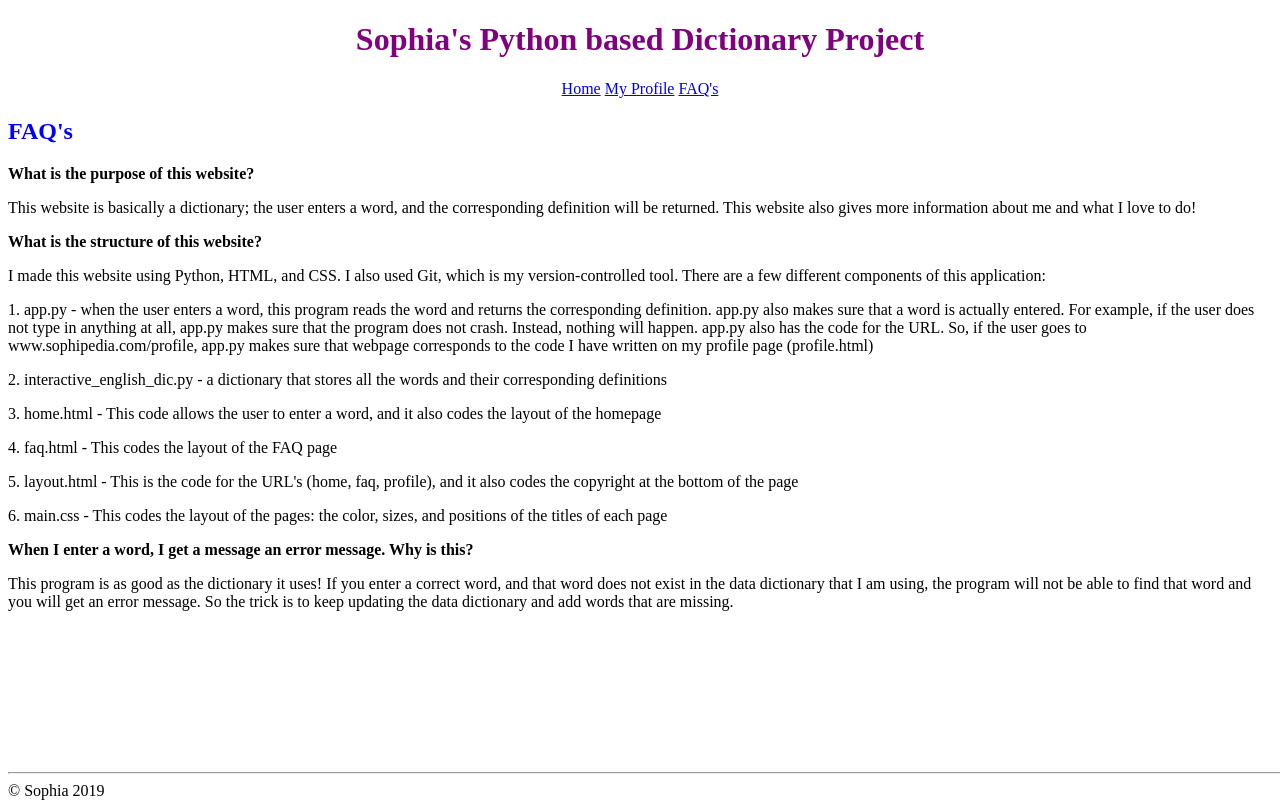
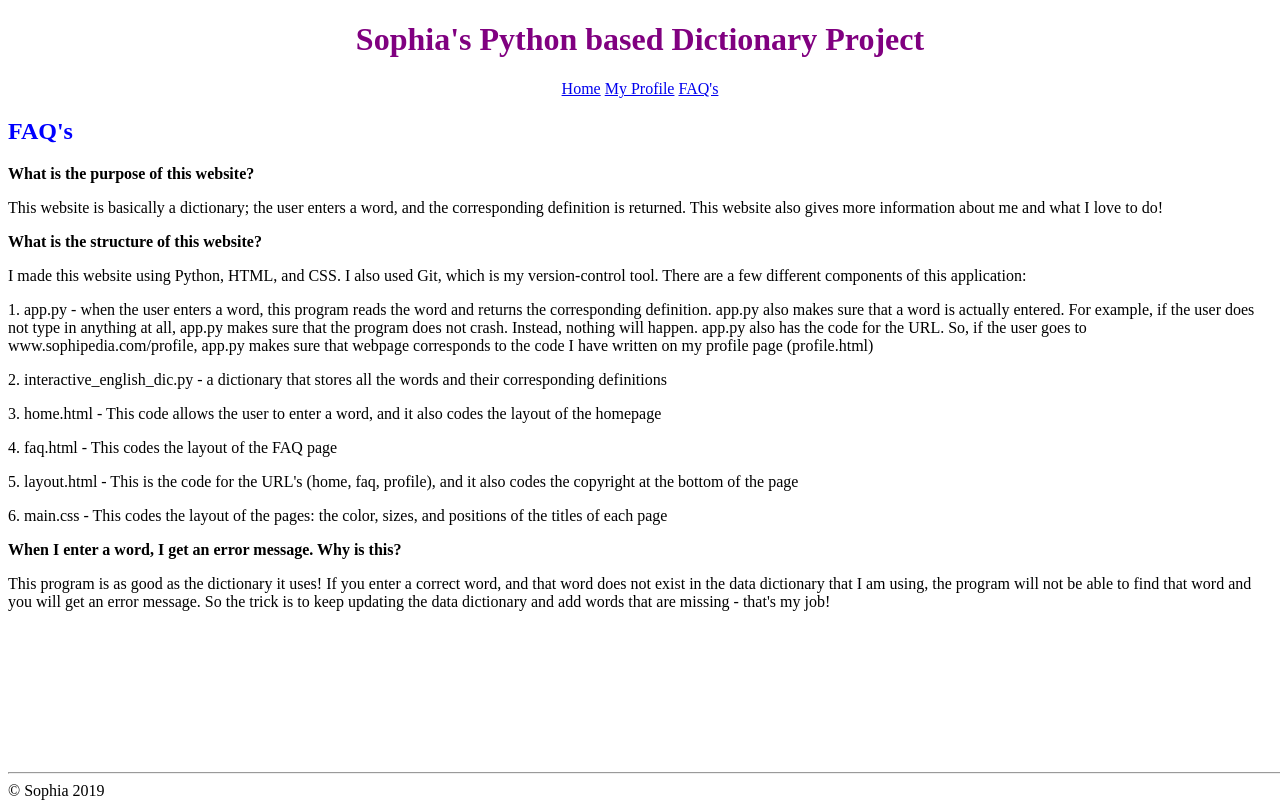
Before and after one commit to lalas09/sophia-project1, a Flask app: page /faq/ in a window 1280 px wide. Run offline with Flask 2, Linux system fonts and the light colour scheme; parts of the project's set-up code (start-up, migrations or seed data) failed here and were passed over.

Commit message:
fixed spellings

```diff
--- a/templates/faq.html
+++ b/templates/faq.html
@@ -3,16 +3,16 @@
 <div class="about">
 	<h2><font color=blue> FAQ's</font></h2>
 	<p><b>What is the purpose of this website?</b></p>
-	<p>This website is basically a dictionary; the user enters a word, and the corresponding definition will be returned. This website also gives more information about me and what I love to do!</p>
+	<p>This website is basically a dictionary; the user enters a word, and the corresponding definition is returned. This website also gives more information about me and what I love to do!</p>
 	<p><b>What is the structure of this website?</b></p>
-	<p>I made this website using Python, HTML, and CSS. I also used Git, which is my version-controlled tool. There are a few different components of this application:</p>
+	<p>I made this website using Python, HTML, and CSS. I also used Git, which is my version-control tool. There are a few different components of this application:</p>
 	<p>1. app.py - when the user enters a word, this program reads the word and returns the corresponding definition. app.py also makes sure that a word is actually entered. For example, if the user does not type in anything at all, app.py makes sure that the program does not crash. Instead, nothing will happen. app.py also has the code for the URL. So, if the user goes to www.sophipedia.com/profile, app.py makes sure that webpage corresponds to the code I have written on my profile page (profile.html)</p>
 <p>2. interactive_english_dic.py - a dictionary that stores all the words and their corresponding definitions </p>
 <p>3. home.html - This code allows the user to enter a word, and it also codes the layout of the homepage </p>
 <p>4. faq.html - This codes the layout of the FAQ page</p>
 <p>5. layout.html - This is the code for the URL's (home, faq, profile), and it also codes the copyright at the bottom of the page
 <p>6. main.css - This codes the layout of the pages: the color, sizes, and positions of the titles of each page</p>
-<p><b>When I enter a word, I get a message an error message. Why is this?</b></p>
-<p>This program is as good as the dictionary it uses! If you enter a correct word, and that word does not exist in the data dictionary that I am using, the program will not be able to find that word and you will get an error message. So the trick is to keep updating the data dictionary and add words that are missing.</p>
+<p><b>When I enter a word, I get an error message. Why is this?</b></p>
+<p>This program is as good as the dictionary it uses! If you enter a correct word, and that word does not exist in the data dictionary that I am using, the program will not be able to find that word and you will get an error message. So the trick is to keep updating the data dictionary and add words that are missing - that's my job!</p>
 </div>
 {% endblock %}
--- a/templates/profile.html
+++ b/templates/profile.html
@@ -4,10 +4,10 @@
 	<h2><center>My Interests</center></h2>
 	<p>My name is Sophia, and I am in eighth grade. I have many interests: </p>
 	<p>1. Public Speaking - I am very passionate about public speaking. I started public speaking when I was in third grade, and participated in an online speech program. Last year at Fay, I was one of ten Upper School speech finalists, selected from 250 students. I want to continue public speaking and debating in high school. Click <a href="https://youtu.be/Dug-n78wTGw" target="_blank">here</a> to see a video of my Upper School final speech.</p>
-	<p>2. Egyptian Hieroglyphs - I love the Egyptian Civilization, and I have been learning Hieroglyphs for a year. Ever since I visited Egypt when I was very little, I have been fascinated with Egyptian hisroty, which is why I decided to learn Hieroglyphs. I would love to start a Hieroglyphs club in high school, and share this amazing language with my peers.</p>
+	<p>2. Egyptian Hieroglyphs - I love the Egyptian Civilization, and I have been learning Hieroglyphs for a year. Ever since I visited Egypt when I was very little, I have been fascinated with Egyptian history, which is why I decided to learn Hieroglyphs. I would love to start a Hieroglyphs club in high school, and share this amazing language with my peers.</p>
 	<p> 3. Golf - I have been playing golf since I was 7, and I love the sport. I play for the New England PGA Jr, and over the years, I have won many medals. I play for my school team in the fall, and I also participate in various tournaments during the summer.</p>
 	<p>4. Coding - I am very interested in coding and science in general, which is why I created this website. I have been learning Python programming for about a year now, and it is something that I definitely want to continue learning.</p>
-	<p>5. I have been fencing for about 5 years now, and it is one of my hobbies. I fence a lot in the summer, and it is something that I really enjoy doing.</p>
-	<p>6. I have been skiing ever since I was a little kid. Although I do not ski competetively, I really love to ski in the winter as much as I can, especially with my friends.</p>
+	<p>5. Fencing - I have been fencing for about 5 years now, and it is one of my hobbies. I fence a lot in the summer, and it is something that I really enjoy doing.</p>
+	<p>6. Skiing - I have been skiing ever since I was a little kid. Although I do not ski competetively, I really love to ski in the winter as much as I can, especially with my friends.</p>
 </div>
 {% endblock %}
```
